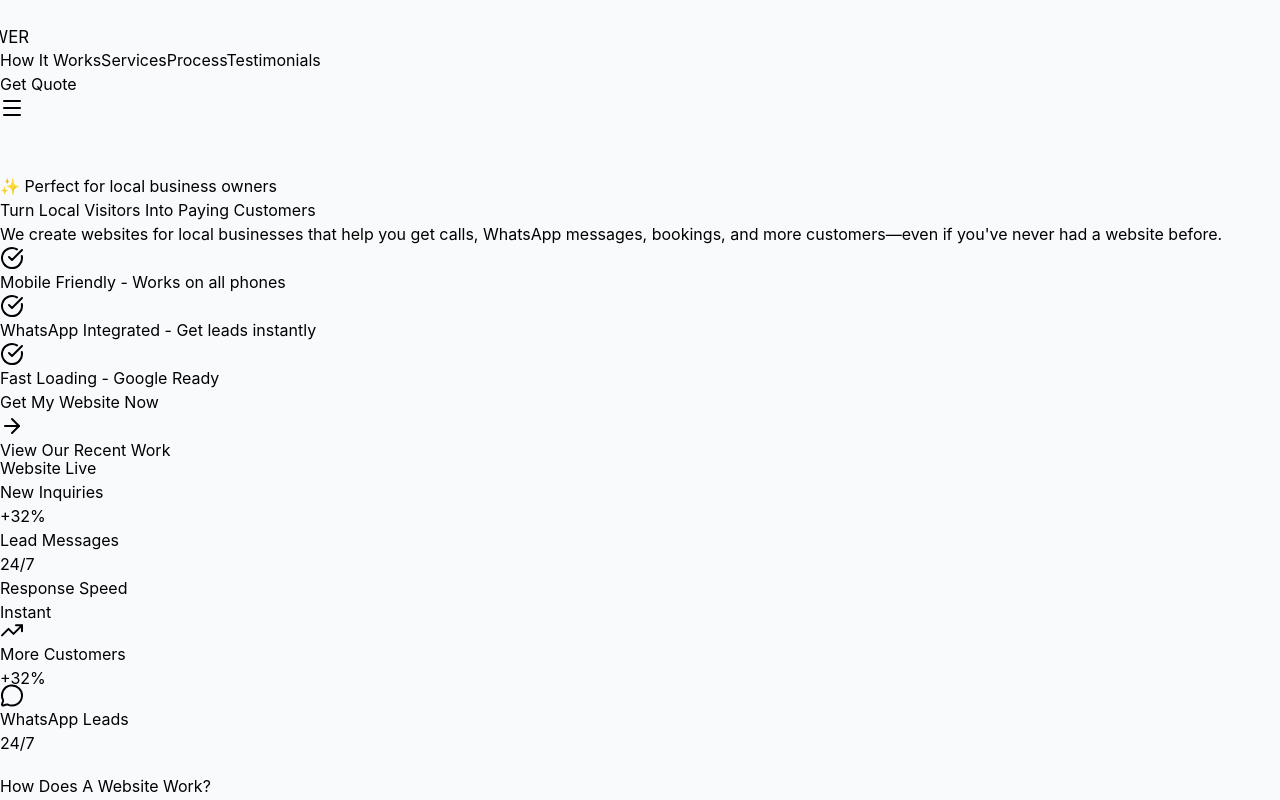
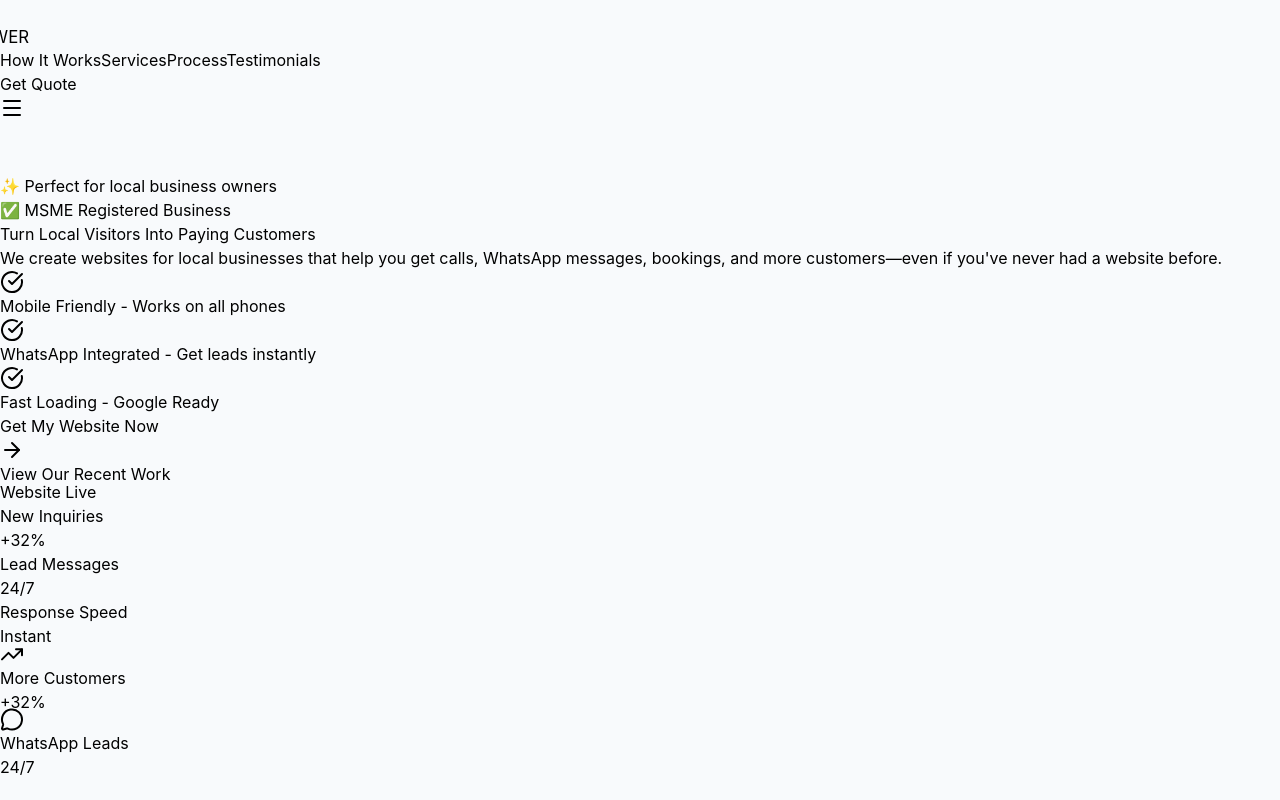
Before and after one commit to ankitK-ydv/a2-power-platform, a React (Vite) app: page / in a window 1280 px wide. Shown: the top 800 px of the page. Built offline with nearby package versions, Linux system fonts and the light colour scheme.

Commit message:
MSME NUMBER UPDATE

```diff
--- a/src/LandingPage.jsx
+++ b/src/LandingPage.jsx
@@ -80,6 +80,18 @@ const HeroSection = () => {
                   ✨ Perfect for local business owners
                 </motion.span>
               </div>
+
+
+
+<div className="inline-block ml-3">
+  <motion.span
+    initial={{ opacity: 0, x: -20 }}
+    animate={{ opacity: 1, x: 0 }}
+    className="px-4 py-2 bg-emerald-100 text-emerald-700 rounded-full text-sm font-semibold"
+  >
+    ✅ MSME Registered Business
+  </motion.span>
+</div>
 
               <h1 className="text-4xl sm:text-5xl lg:text-6xl font-bold text-slate-900 leading-tight">
                 Turn Local Visitors Into{' '}
@@ -924,6 +936,10 @@ const Footer = () => {
             <p className="text-slate-400 text-sm">
               Websites for local businesses that grow your sales.
             </p>
+
+            <p className="mt-2 text-sm text-teal-400 font-medium">
+  ✅ MSME UDYAM: UDYAM-PB-12-0297977
+</p>
           </div>
 
           <div>
@@ -973,7 +989,7 @@ const Footer = () => {
         </div>
 
         <div className="border-t border-slate-800 pt-8 text-center text-slate-400 text-sm">
-          <p>© 2024 A² POWER. All rights reserved. | Privacy Policy | Terms of Service</p>
+          <p>© 2026 A² POWER. All rights reserved. | Privacy Policy | Terms of Service</p>
         </div>
       </div>
     </footer>
```
